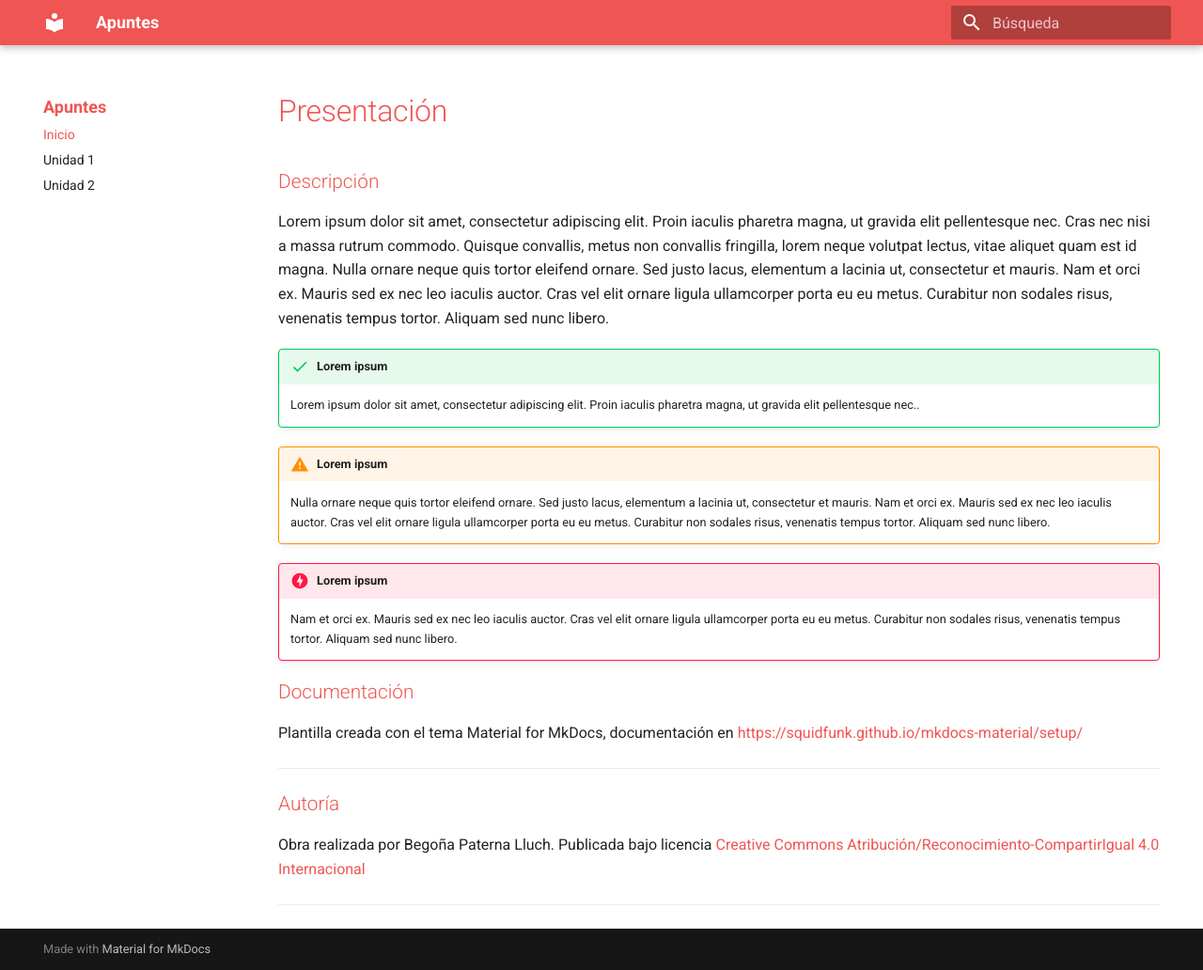
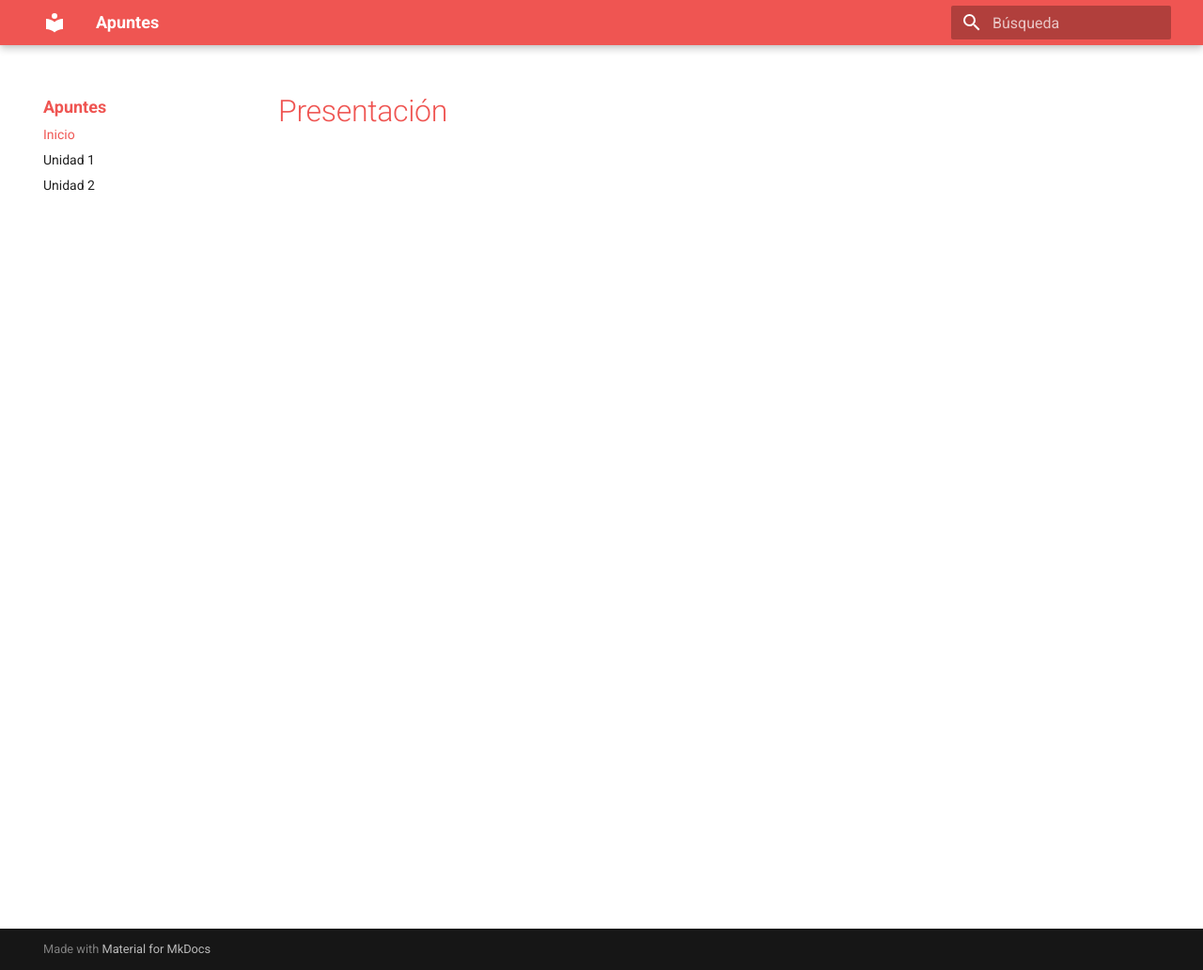
Before and after one commit to garmarcj/DAM-PI-20262027, an MkDocs documentation site: the page built from docs/index.md, in a window 1280 px wide and 1032 px high. Shown: the whole window at 94% size. Built offline with MkDocs 1.6.1 and Material for MkDocs 9.7.7, drawn with Linux system fonts in a browser that asks for light colours.

```diff
--- a/docs/index.md
+++ b/docs/index.md
@@ -1,29 +1 @@
-#Presentación
-
-<span class="mi_h3">Descripción</span>
-
-Lorem ipsum dolor sit amet, consectetur adipiscing elit. Proin iaculis pharetra magna, ut gravida elit pellentesque nec. Cras nec nisi a massa rutrum commodo. Quisque convallis, metus non convallis fringilla, lorem neque volutpat lectus, vitae aliquet quam est id magna. Nulla ornare neque quis tortor eleifend ornare. Sed justo lacus, elementum a lacinia ut, consectetur et mauris. Nam et orci ex. Mauris sed ex nec leo iaculis auctor. Cras vel elit ornare ligula ullamcorper porta eu eu metus. Curabitur non sodales risus, venenatis tempus tortor. Aliquam sed nunc libero.
-
-
-!!! success "Lorem ipsum"
-    Lorem ipsum dolor sit amet, consectetur adipiscing elit. Proin iaculis pharetra magna, ut gravida elit pellentesque nec..
-
-!!! warning "Lorem ipsum"
-    Nulla ornare neque quis tortor eleifend ornare. Sed justo lacus, elementum a lacinia ut, consectetur et mauris. Nam et orci ex. Mauris sed ex nec leo iaculis auctor. Cras vel elit ornare ligula ullamcorper porta eu eu metus. Curabitur non sodales risus, venenatis tempus tortor. Aliquam sed nunc libero.
-
-!!! danger "Lorem ipsum"
-    Nam et orci ex. Mauris sed ex nec leo iaculis auctor. Cras vel elit ornare ligula ullamcorper porta eu eu metus. Curabitur non sodales risus, venenatis tempus tortor. Aliquam sed nunc libero.
-
-
-<span class="mi_h3">Documentación</span>
-
-Plantilla creada con el tema Material for MkDocs, documentación en [https://squidfunk.github.io/mkdocs-material/setup/](https://squidfunk.github.io/mkdocs-material/setup/)
-
-
----
-
-<span class="mi_h3">Autoría</span>
-
-Obra realizada por Begoña Paterna Lluch. Publicada bajo licencia [Creative Commons Atribución/Reconocimiento-CompartirIgual 4.0 Internacional](https://creativecommons.org/licenses/by-sa/4.0/)
-
----
+# Presentación
```
Also changed, not shown: docs/unidad2.md (+1 -5 lines).
